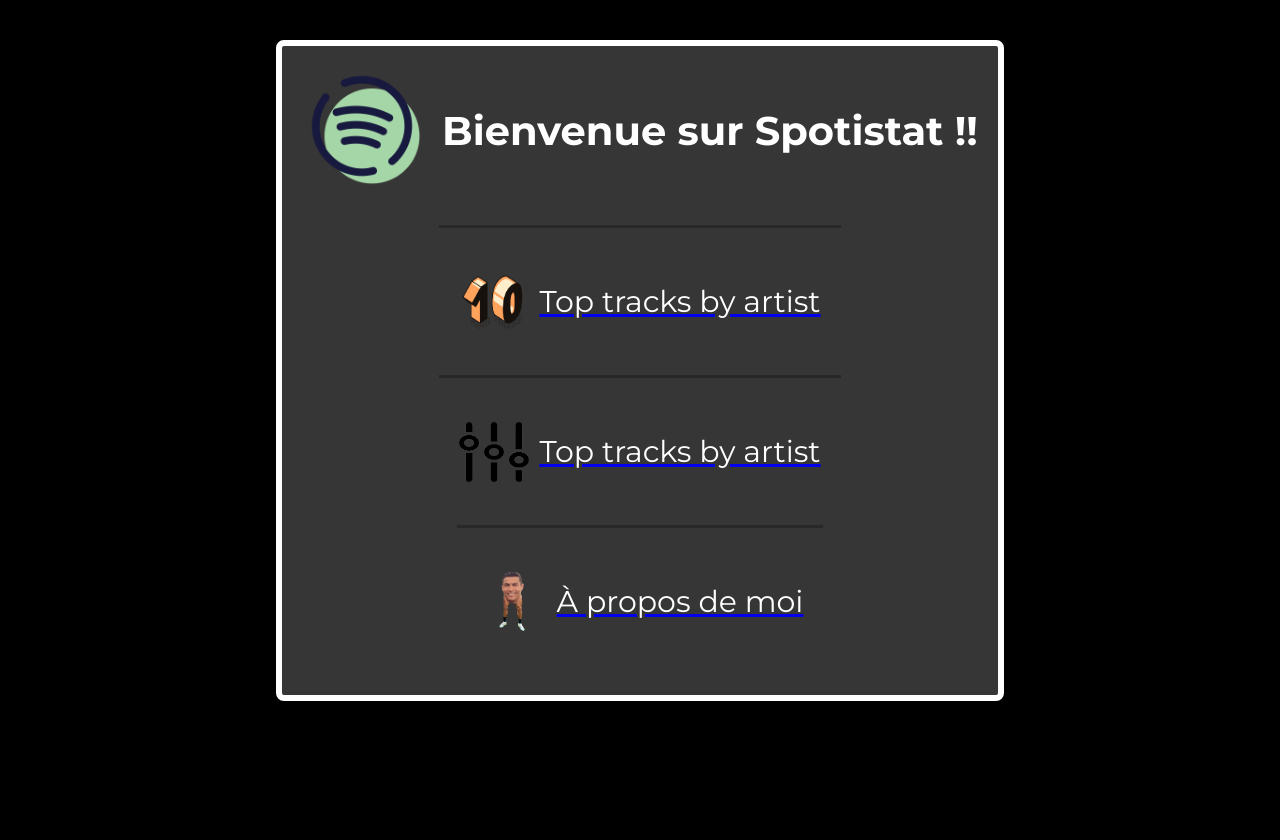
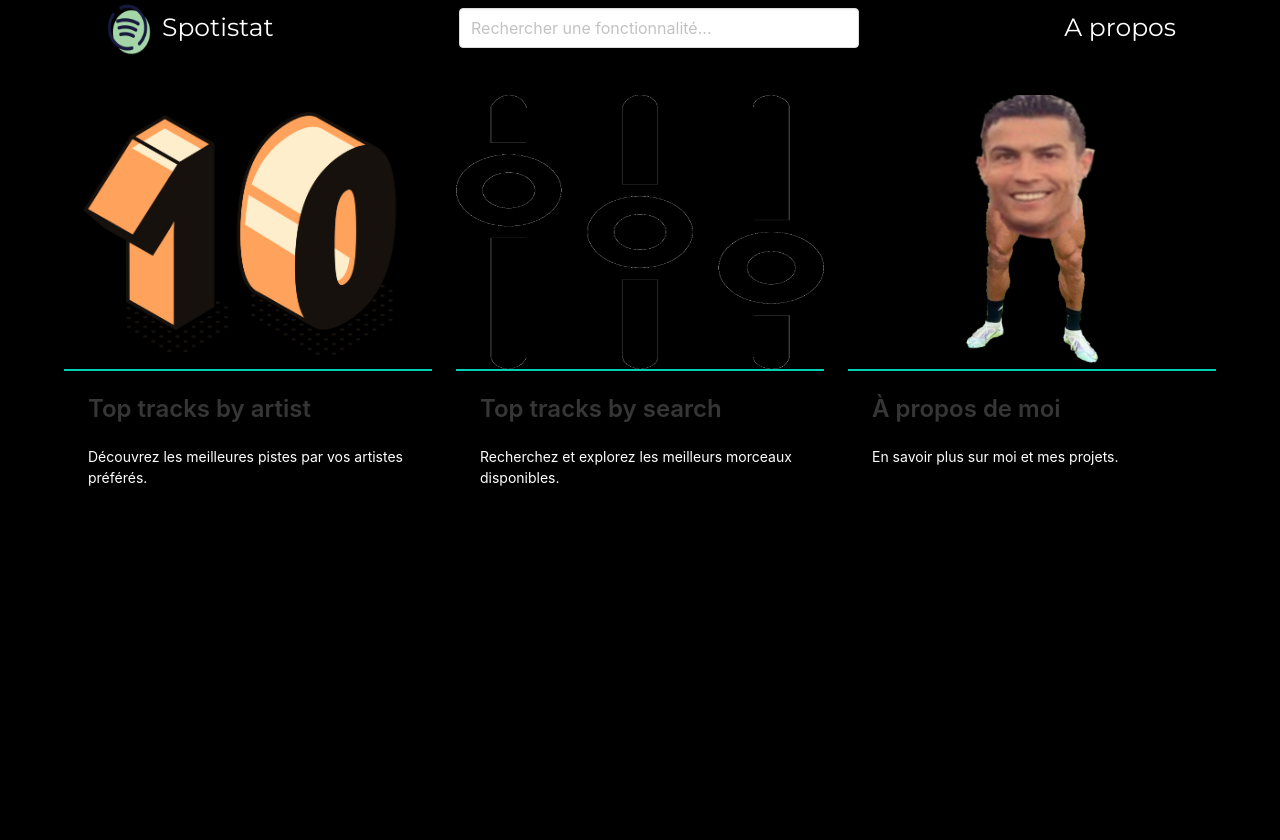
Before and after one commit to MattVIRA/spotify_website, a Flask app: page / in a window 1280 px wide. After the commit the page ends 486 px from the top, so only its background shows below. Run offline with Flask 3, Linux system fonts and the light colour scheme.

Commit message:
Modif DA, début page d'accueil

```diff
--- a/app/static/accueil.css
+++ b/app/static/accueil.css
@@ -1,73 +1,32 @@
 
-/* Cadre principal avec place pour le logo */
 .main-box {
-    display: flex;
-    flex-direction: column; /* Aligne les éléments en colonne (verticalement) */
-    justify-content: top;
-    align-items: center;
-    background-color: #363636; /* Fond vert à l'intérieur du cadre */
-    border: 6px solid white; /* Bordure blanche épaisse */
-    border-radius: 8px; /* Coins arrondis */
-    padding: 20px;
-    box-sizing: border-box; /* Inclut la bordure et le padding dans la largeur totale */
-
-
+    margin: 0 auto; /* Centre le conteneur principal */
+    max-width: 1200px; /* Limite la largeur du conteneur principal */
 }
 
-.bienvenue {
-    display: flex;
-    padding-bottom: 30px;
+.card {
+    background-color: #333; /* Couleur de fond des cartes */
+    border-radius: 10px; /* Coins arrondis des cartes */
+    transition: transform 0.2s; /* Animation de transformation */
+    overflow: hidden; /* Évite le débordement de contenu */
 }
 
-.bienvenue p {
-    margin-left: 0;
-    font-size: 40px;
-    color: #FFFFFF; /* Texte en blanc */
-    text-align: left; /* Texte aligné à droite */
-    flex-grow: 1; /* Le texte prend l'espace restant à droite */
-    font-weight: bold; /* Texte en gras */
+.card:hover {
+    transform: scale(1.05); /* Effet de survol */
 }
 
-.box-link {
-    display: flex;
-    align-items: center;
-
-    border-top: 3px solid rgb(40, 40, 40); /* Bordure noire de 3px */
-    padding: 20px;
-
-    max-width: 800px;
-    height: 150px; /* Hauteur du cadre */
-    box-sizing: border-box; /* Inclut la bordure et le padding dans la largeur totale */
+.card-image img {
+    border-bottom: 2px solid #00D1B2; /* Ligne de séparation en bas de l'image */
 }
 
-.box-link p {
-    margin-left: 0;
-    font-size: 30px;
-    color: #FFFFFF; /* Texte en blanc */
-    text-align: left; /* Texte aligné à droite */
-    flex-grow: 1; /* Le texte prend l'espace restant à droite */
-    border: 3px;
-    border-color: black;
-
+.card-content {
+    color: #FFFFFF; /* Texte blanc pour le contenu de la carte */
 }
 
-.box-link:hover {
-    background-color: #17b978; /* Change la couleur de fond au survol */
-    transform: scale(1.05); /* Agrandit légèrement le cadre au survol */
-    border-radius: 8px; /* Coins arrondis */
-    border: 3px solid rgb(40, 40, 40); /* Bordure noire de 3px */
-
+.title {
+    color: #00D1B2; /* Couleur du titre */
 }
 
-/* Logo à gauche du cadre */
-.logo {
-    width: 120px; /* Taille du logo */
-    height: 120px;
-    margin-right: 20px; /* Espace entre le logo et le texte */
+.content {
+    font-size: 14px; /* Taille de police pour le texte de contenu */
 }
-
-.logo_top_10 {
-    width: 70px; /* Taille du logo */
-    height: 60px;
-    margin-right: 10px; /* Espace entre le logo et le texte */
-}
--- a/app/static/styles.css
+++ b/app/static/styles.css
@@ -1,51 +1,63 @@
 body, html {
-    margin: 0;
     padding: 0;
     height: 100%;
     width: 100%;
+    background-color: black;
 }
 
-/* Styles pour le conteneur principal */
-.container {
-    font-family: 'Montserrat', sans-serif; /* Police Montserrat */
-    display: flex;
-    flex-direction: column; /* Aligne les éléments en colonne (verticalement) */
-
-    justify-content: top;
-    align-items: center;
-    height: 100vh; /* Hauteur de la fenêtre du navigateur */
-    width: 100%;
-    padding-top: 40px;
-    background-color: #000000; /* Fond noir */
+.text-spotistat {
+    margin: 0px;
+    padding-left: 3px;
+    justify-content: center;
 }
 
-
-.logo-home {
-    width: 40px; /* Taille du logo */
-    height: auto;
-    padding: 5px;
+.nav-bar {
+    display: flex;
+    justify-content: space-between; /* Ajoute cet attribut */
+    align-items: center; /* Centre verticalement les éléments */
+    margin-bottom: 40px;
+    padding: 0 40px; /* Ajoute un peu d'espace latéral */
 }
 
-.home-button {
-    position: fixed; /* Reste toujours en place même lors du scroll */
-    top: 10px; /* Distance par rapport au haut de l'écran */
-    left: 10px; /* Distance par rapport au bord gauche */
-    z-index: 1000; /* S'assure que le bouton reste au-dessus d'autres éléments */
-    display: flex;
-    align-items: center;
-
-    border: 3px solid white; /* Bordure blanche épaisse */
-    border-radius: 7px; /* Coins arrondis */
-    background-color: #1ed760;
+/* Logo à gauche du cadre */
+#logo-spotistat {
+    width: 55px; /* Taille du logo */
+    height: 55px;
+    padding-right: 8px;
 }
 
-.home-text {
-    position: "absolute";
-    left: 50px;
-    top :0;
-    padding :5px 10px;
-    font-size: 20px;
+.logo-spotistat {
+    display: flex;
+    align-items: center; /* Centre verticalement le logo et le texte */
+
+    color: #FFFFFF; /* Texte en blanc */
+    font-size: 25px;
     font-family: 'Montserrat', sans-serif;
-    font-weight: 300;
+}
 
+.about {
+    color: #FFFFFF;
+    font-size: 25px;
+    font-family: 'Montserrat', sans-serif;
+    margin-left: 20px; /* Ajoute un peu d'espace à gauche si nécessaire */
 }
+
+.search-bar {
+    flex-grow: 1; /* Permet à la barre de recherche de prendre tout l'espace disponible */
+    margin: 0 20px; /* Espace autour de la barre de recherche */
+    max-width: 400px;
+}
+
+.input {
+    width: 100%; /* Prend toute la largeur de l'espace disponible */
+    background-color: #444; /* Couleur de fond sombre pour la barre de recherche */
+    color: #FFFFFF; /* Texte en blanc */
+    border: none; /* Pas de bordure */
+    border-radius: 5px; /* Coins arrondis */
+    padding: 10px; /* Espacement interne */
+    font-size: 16px; /* Taille de la police */
+}
+
+.input::placeholder {
+    color: #FFFFFF; /* Couleur du texte de l'espace réservé */
+}
--- a/app/templates/accueil.html
+++ b/app/templates/accueil.html
@@ -9,35 +9,77 @@
     <link rel="stylesheet" href="{{ url_for('static', filename='accueil.css') }}">
     <link rel="stylesheet" href="{{ url_for('static', filename='styles.css') }}">
     <link href="https://fonts.googleapis.com/css2?family=Montserrat:wght@400;700&display=swap" rel="stylesheet"> <!-- Google Fonts -->
+    <link rel="stylesheet" href="https://cdnjs.cloudflare.com/ajax/libs/bulma/0.9.3/css/bulma.min.css">
+
 </head>
 <body>
+    <div class="container">
+        <div class="nav-bar">
+            <div class="logo-spotistat">
+                <img src="{{ url_for('static', filename='images/logo_spotistats.png') }}" alt="Logo Spotify" id="logo-spotistat">
+                <p class="text-spotistat">Spotistat</p>
 
+            </div>
+            <div class="search-bar">
+                <input class="input" type="text" placeholder="Rechercher une fonctionnalité...">
+            </div>
 
-    <div class="container">
+            <div class="about">
+                <p>A propos</p>
+            </div>
+        </div>
 
         <div class="main-box">
+            <div class="columns is-multiline">
+                <div class="column is-one-third">
+                    <a href="{{ url_for('main.top_tracks_artist') }}" class="card">
+                        <div class="card-image">
+                            <figure class="image is-4by3">
+                                <img src="{{ url_for('static', filename='images/icon_top_10.png') }}" alt="Top tracks by artist">
+                            </figure>
+                        </div>
+                        <div class="card-content">
+                            <p class="title is-4">Top tracks by artist</p>
+                            <p class="content">
+                                Découvrez les meilleures pistes par vos artistes préférés.
+                            </p>
+                        </div>
+                    </a>
+                </div>
 
-            <div class="bienvenue">
-                <img src="{{ url_for('static', filename='images/logo_spotistats.png') }}" alt="Logo Spotify" class="logo">
-                <p>Bienvenue sur Spotistat !!</p>
+                <div class="column is-one-third">
+                    <a href="{{ url_for('main.top_tracks_search') }}" class="card">
+                        <div class="card-image">
+                            <figure class="image is-4by3">
+                                <img src="{{ url_for('static', filename='images/icon_top_tracks_search.png') }}" alt="Top tracks by search">
+                            </figure>
+                        </div>
+                        <div class="card-content">
+                            <p class="title is-4">Top tracks by search</p>
+                            <p class="content">
+                                Recherchez et explorez les meilleurs morceaux disponibles.
+                            </p>
+                        </div>
+                    </a>
+                </div>
+
+                <div class="column is-one-third">
+                    <a href="{{ url_for('main.login') }}" class="card">
+                        <div class="card-image">
+                            <figure class="image is-4by3">
+                                <img src="{{ url_for('static', filename='images/icon_me.png') }}" alt="À propos de moi">
+                            </figure>
+                        </div>
+                        <div class="card-content">
+                            <p class="title is-4">À propos de moi</p>
+                            <p class="content">
+                                En savoir plus sur moi et mes projets.
+                            </p>
+                        </div>
+                    </a>
+                </div>
             </div>
+        </div>
 
-            <a href="{{ url_for('main.top_tracks_artist') }}" class="box-link">
-                <img src="{{ url_for('static', filename='images/icon_top_10.png') }}" alt="Logo top 10" class="logo_top_10">
-                <p>Top tracks by artist</p>
-            </a>
-
-            <a href="{{ url_for('main.top_tracks_search') }}" class="box-link">
-                <img src="{{ url_for('static', filename='images/icon_top_tracks_search.png') }}" alt="Logo top 10" class="logo_top_10">
-                <p>Top tracks by artist</p>
-            </a>
-
-            <a href="{{ url_for('main.login') }}" class="box-link">
-                <img src="{{ url_for('static', filename='images/icon_me.png') }}" alt="icon-me-png" class="logo_top_10">
-                <p>À propos de moi</p>
-            </a>
-
-        </div>
-    </div>
 </body>
 </html>
```
Also changed, not shown: app/templates/info_page.html (+15 -4 lines), app/templates/top_tracks_artist.html (+13 -5 lines), app/templates/top_tracks_search.html (+14 -4 lines), 2 other files.
